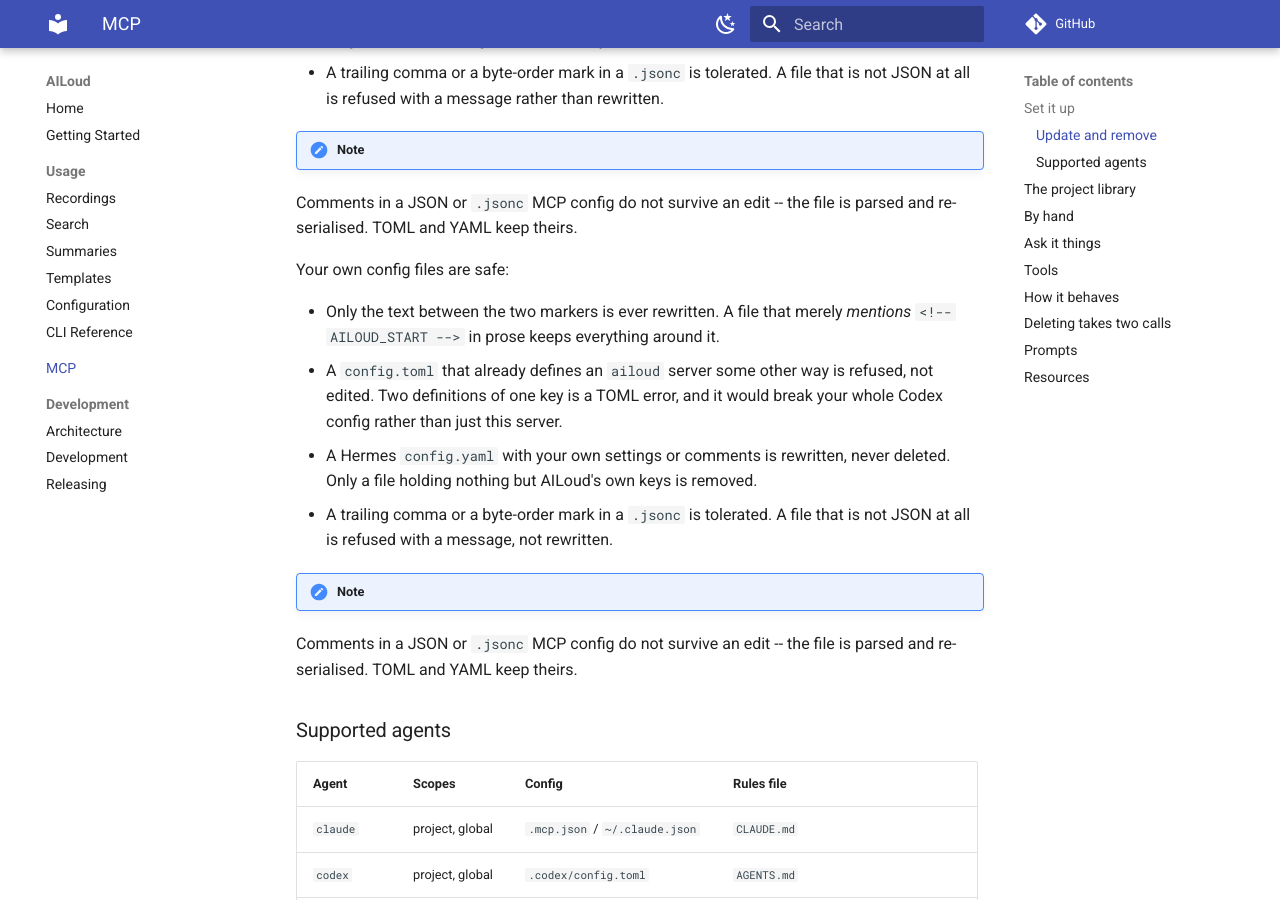
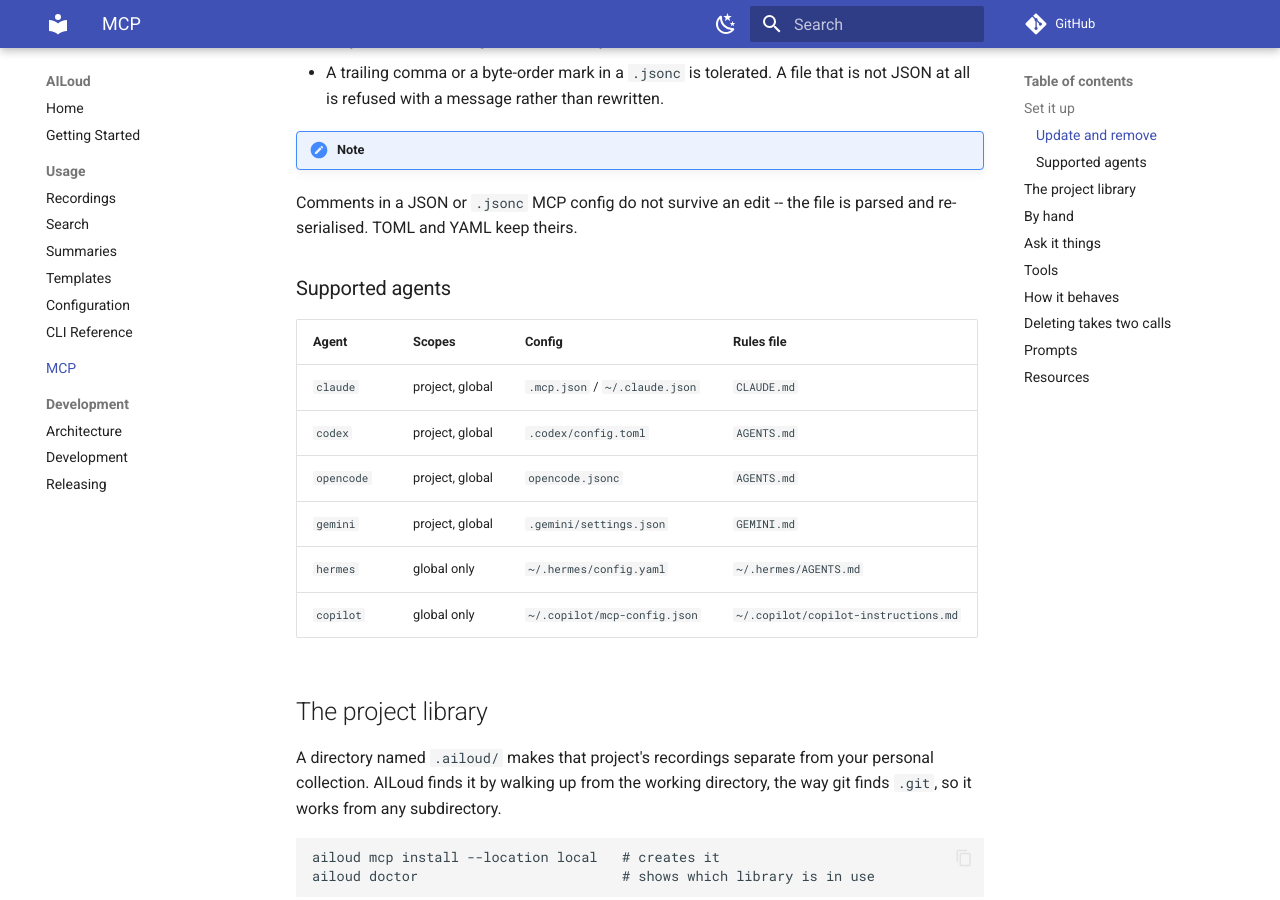
Before and after one commit to lorem-dev/ailoud, an MkDocs documentation site: the page built from docs/mcp.md, in a window 1280 px wide and 900 px high, scrolled down 1477 px. Built offline with MkDocs 1.6.1 and Material for MkDocs 9.7.7, drawn with Linux system fonts in a browser that asks for light colours; comment, search, counter and statistics services are not loaded; the version menu is left out.

Commit message:
docs: say what the CLI actually has, and stop claiming half of it is unbuilt
AGENTS.md's overview described an early milestone: it listed `import`,
`transcribe`, `ls`, `show`, `doctor` as the surface and said `search`,
`summarize` and the rest "do not exist yet; do not document or assume commands
beyond what M1 lists" -- while instructing the reader to treat that file as the
authority. Both `search` and `summarize` shipped long ago, and are published on
npm. Two independent reviews found this, and the binary settles it: `audio
search --help` and `audio summarize --help` both answer.

That combination is worse than a stale sentence. An agent following it would
refuse to document working commands and would take the absence as fact.

Replaced with the commands as they are, noun by noun, plus the instruction that
matters more than the list: check the binary, which cannot be stale. CLAUDE.md
said the same thing in its own words ("in a later milestone, will summarize")
and now agrees.

Also: docs/mcp.md carried its "your own files are safe" list twice in two
wordings, a copy-paste that survived review; one copy left. And
docs/usage/cli.md's list of top-level spellings omitted `search` -- checked
each of the eight against the built binary rather than trusting either list.

```diff
--- a/docs/mcp.md
+++ b/docs/mcp.md
@@ -75,22 +75,6 @@
 !!! note
 Comments in a JSON or `.jsonc` MCP config do not survive an edit -- the file
 is parsed and re-serialised. TOML and YAML keep theirs.
-
-Your own config files are safe:
-
-- Only the text between the two markers is ever rewritten. A file that merely
-  _mentions_ `<!-- AILOUD_START -->` in prose keeps everything around it.
-- A `config.toml` that already defines an `ailoud` server some other way is
-  refused, not edited. Two definitions of one key is a TOML error, and it
-  would break your whole Codex config rather than just this server.
-- A Hermes `config.yaml` with your own settings or comments is rewritten, never
-  deleted. Only a file holding nothing but AILoud's own keys is removed.
-- A trailing comma or a byte-order mark in a `.jsonc` is tolerated. A file that
-  is not JSON at all is refused with a message, not rewritten.
-
-!!! note
-Comments in a JSON or `.jsonc` MCP config do not survive an edit -- the
-file is parsed and re-serialised. TOML and YAML keep theirs.
 
 ### Supported agents
 
```
Also changed, not shown: AGENTS.md (+19 -6 lines), CLAUDE.md (+4 -4 lines), docs/usage/cli.md (+1 -1 lines).
